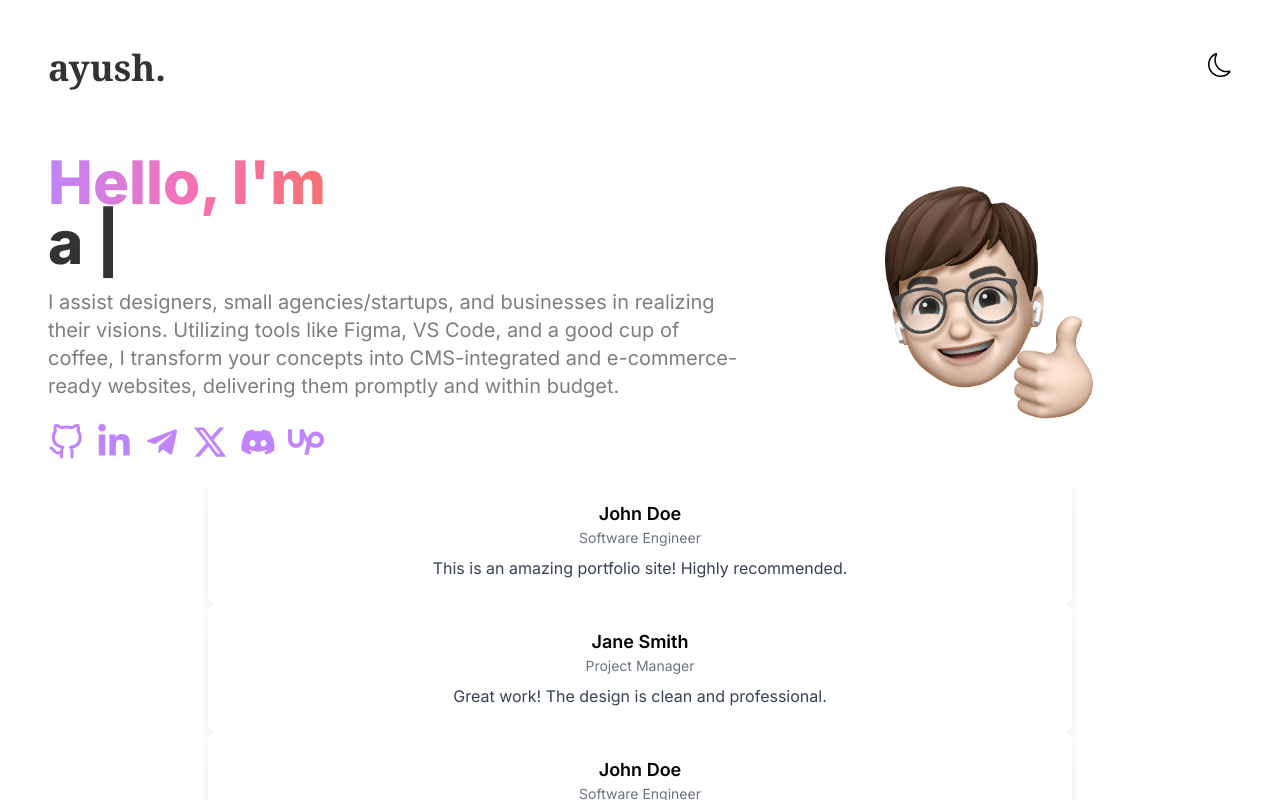
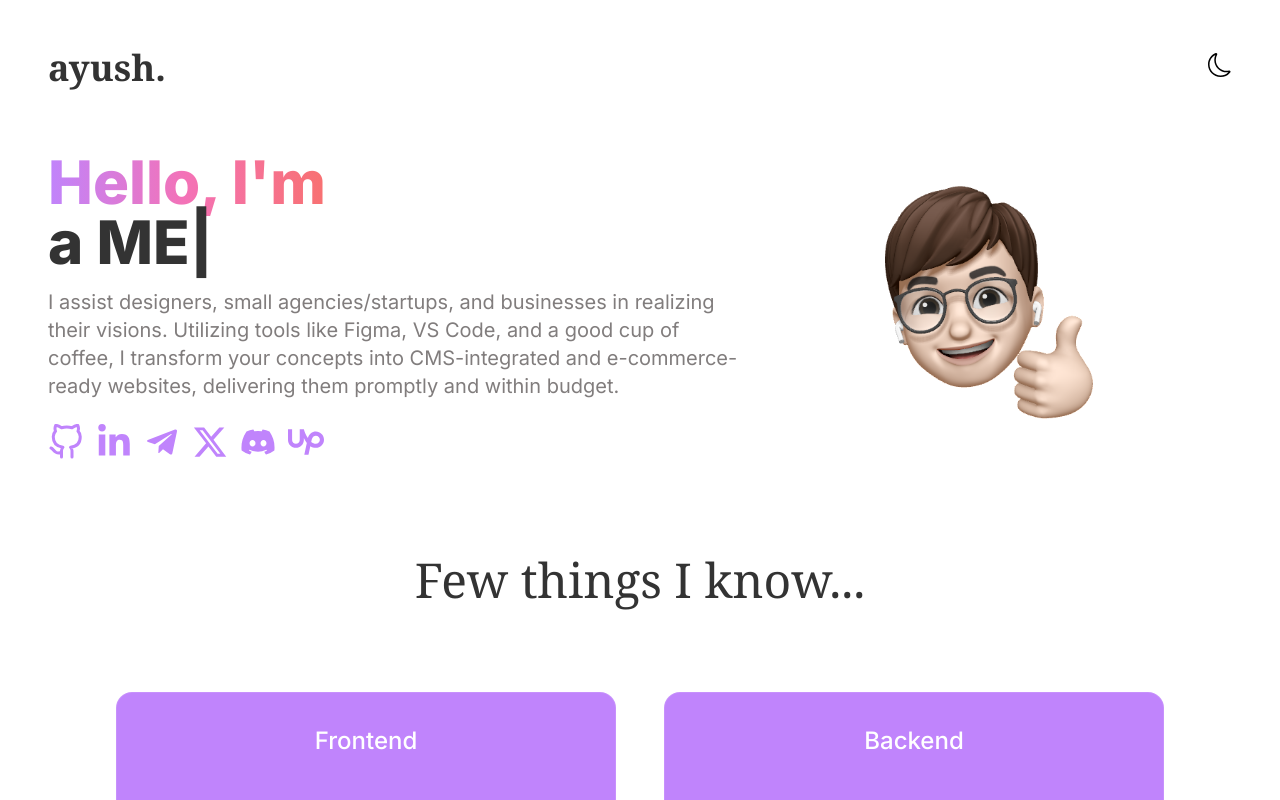
Before and after one commit to AyushScripts/my-portfolio, a Next.js app: page / in a window 1280 px wide. Shown: the top 800 px of the page. Built offline with nearby package versions, Linux system fonts and the light colour scheme.

Commit message:
Updation

```diff
--- a/app/components/TestimonialSlider.jsx
+++ /dev/null
@@ -1,48 +0,0 @@
-import React from 'react';
-import { Swiper, SwiperSlide } from 'swiper/react';
-
-
-const testimonials = [
-  {
-    name: 'John Doe',
-    designation: 'Software Engineer',
-    message: 'This is an amazing portfolio site! Highly recommended.',
-  },
-  {
-    name: 'Jane Smith',
-    designation: 'Project Manager',
-    message: 'Great work! The design is clean and professional.',
-  },
-  {
-    name: 'John Doe',
-    designation: 'Software Engineer',
-    message: 'This is an amazing portfolio site! Highly recommended.',
-  },
-  {
-    name: 'John Doe',
-    designation: 'Software Engineer',
-    message: 'This is an amazing portfolio site! Highly recommended.',
-  },
-  // Add more testimonials here
-];
-
-const TestimonialSlider = () => {
-  return (
-    <div className="max-w-4xl mx-auto p-4">
-      <Swiper spaceBetween={30} slidesPerView={1} loop={true}>
-        {testimonials.map((testimonial, index) => (
-          <SwiperSlide key={index}>
-            <div className="bg-white p-6 rounded-lg shadow-lg flex flex-col items-center">
-
-              <h3 className="text-lg font-semibold">{testimonial.name}</h3>
-              <p className="text-sm text-gray-500">{testimonial.designation}</p>
-              <p className="mt-2 text-gray-700 text-center">{testimonial.message}</p>
-            </div>
-          </SwiperSlide>
-        ))}
-      </Swiper>
-    </div>
-  );
-};
-
-export default TestimonialSlider;
--- a/app/page.js
+++ b/app/page.js
@@ -11,7 +11,7 @@ import Skills from "./components/Skills";
 import ProjectSection from "./components/ProjectSection";
 import ContactMe from "./components/ContactMe";
 import Footer from "./components/Footer";
-import TestimonialSlider from "./components/TestimonialSlider";
+
 
 export default function Home() {
   const [darkMode, setDarkMode] = useState(false);
@@ -46,7 +46,7 @@ export default function Home() {
 
         <div className="container mx-auto px-12 py-4">
           <HeroSection />
-          <TestimonialSlider/>
+
         </div>
 
         <Skills />
```
